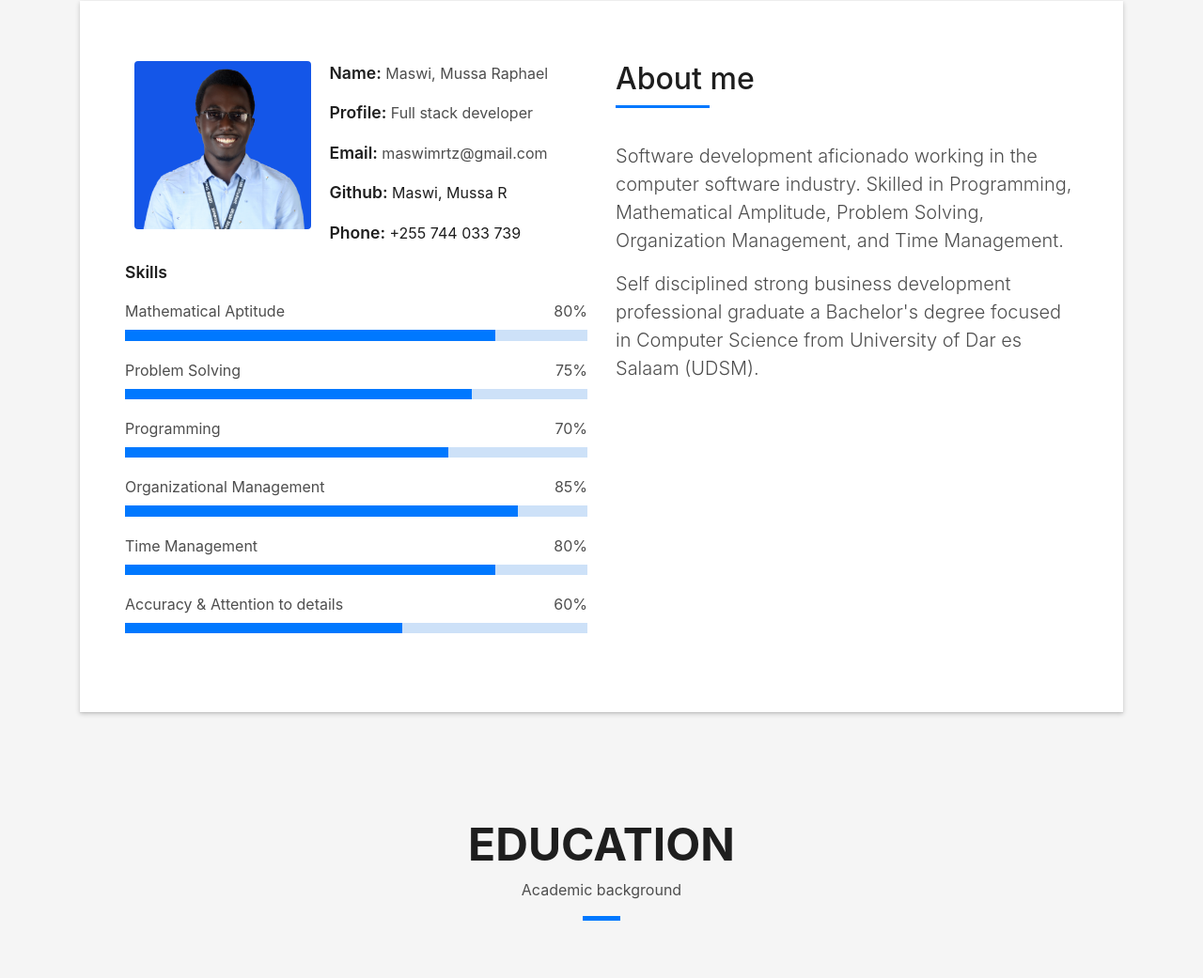
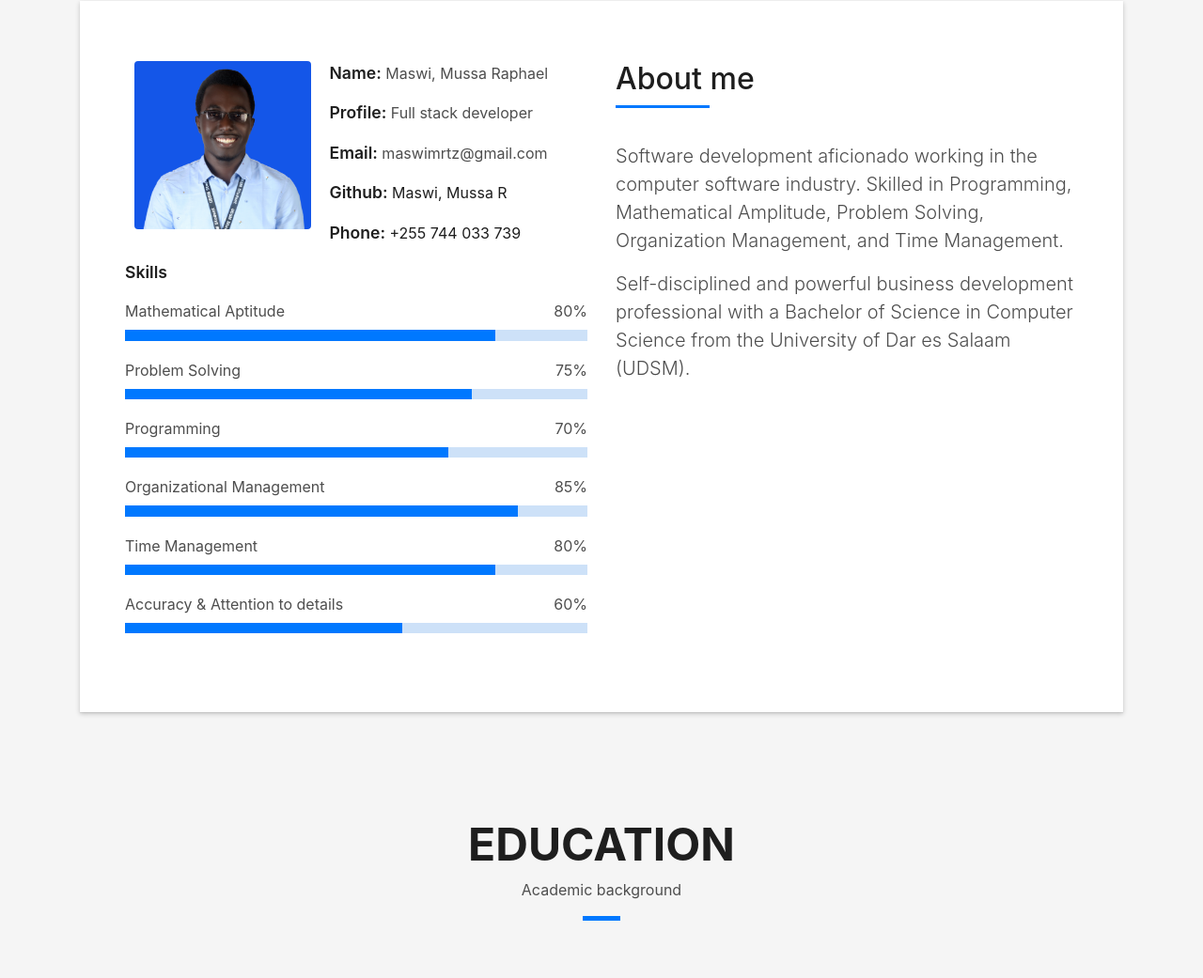
Before and after one commit to mrblack360/mrblack360, a plain HTML site: page index.html in a window 1280 px wide. Shown: the part 863-1904 px from the top of the page at 94% size. Drawn offline with Linux system fonts and the light colour scheme; files whose address does not match are found by name.

Commit message:
style:rephrased about me

```diff
--- a/index.html
+++ b/index.html
@@ -176,10 +176,9 @@
                       Time Management.
                     </p>
                     <p class="lead">
-                      Self disciplined strong business development
-                      professional graduate a Bachelor's degree focused in
-                      Computer Science from University of Dar es Salaam
-                      (UDSM).
+                      Self-disciplined and powerful business development
+                      professional with a Bachelor of Science in Computer
+                      Science from the University of Dar es Salaam (UDSM).
                     </p>
                   </div>
                 </div>
```
